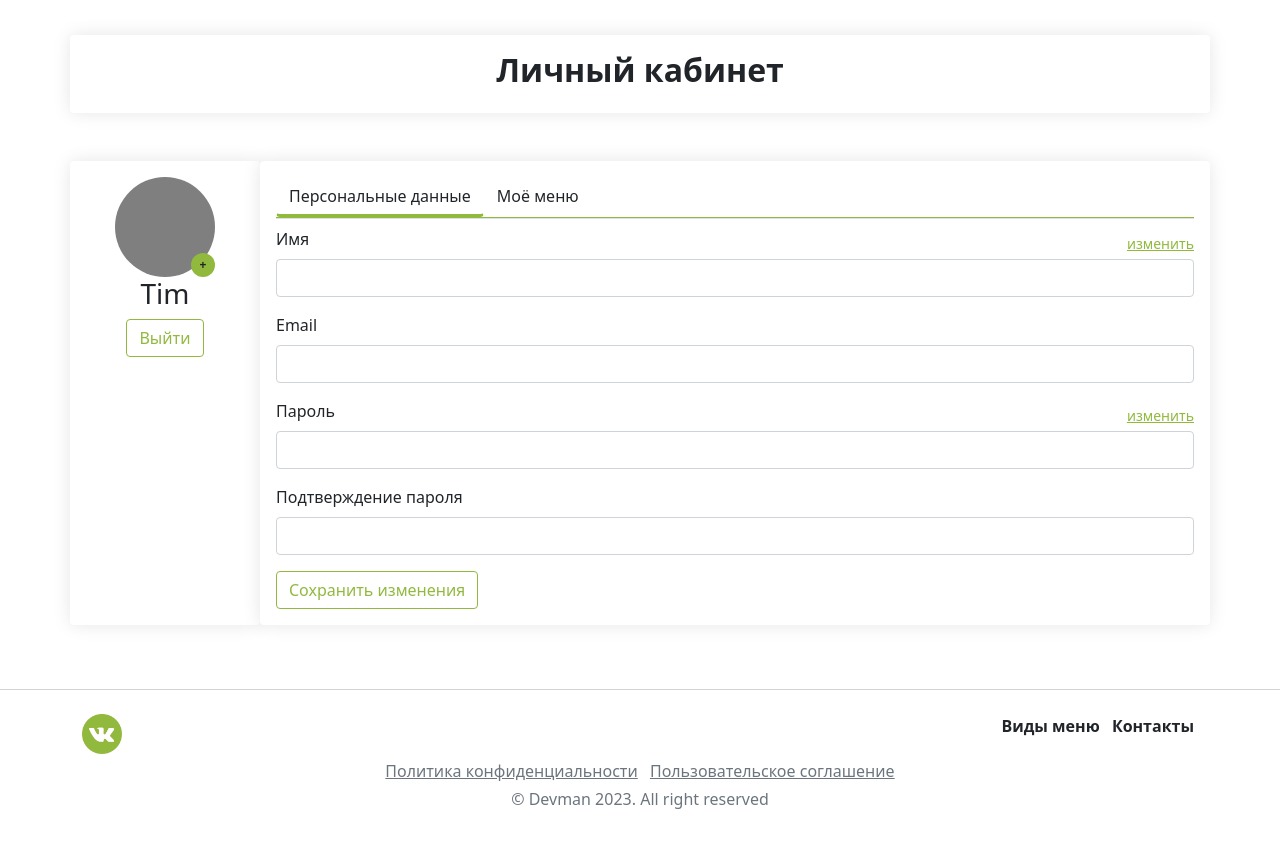
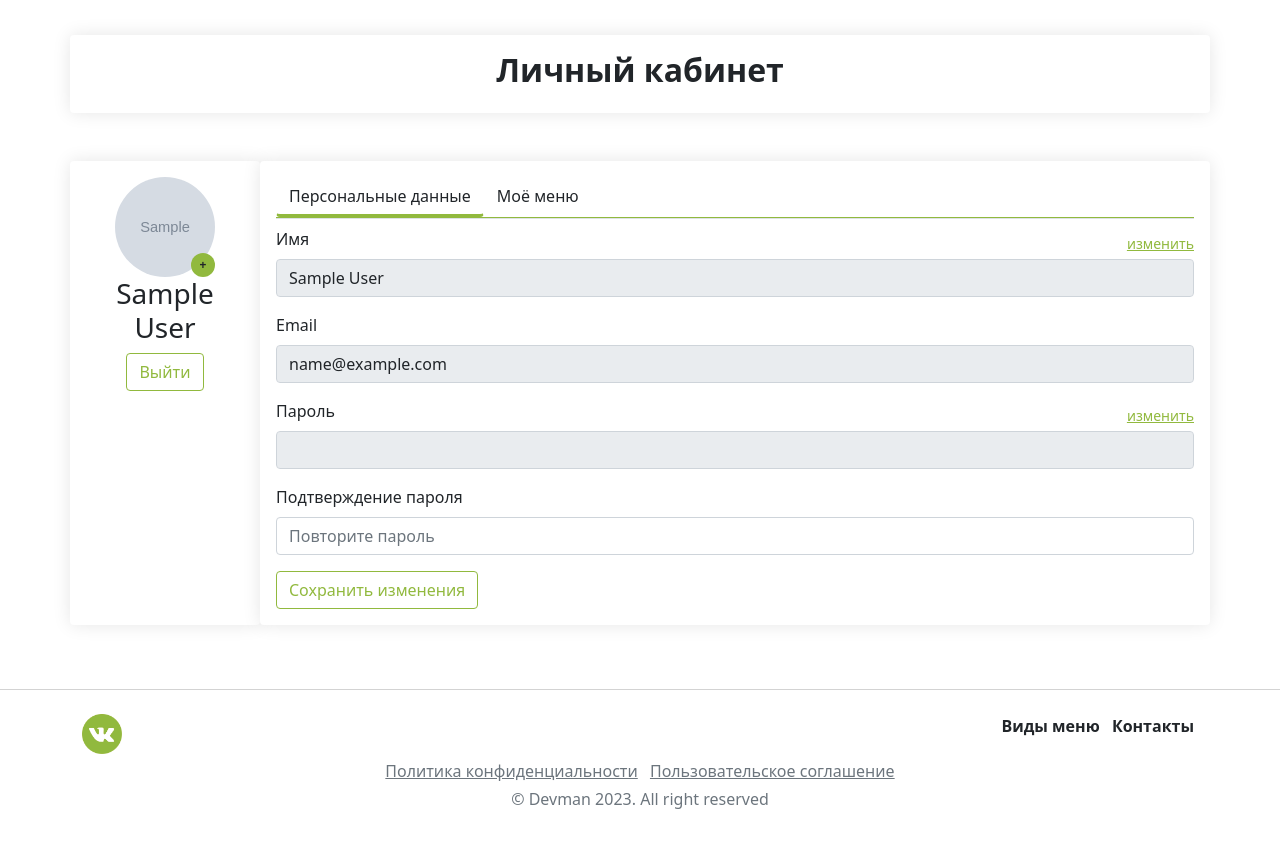
Before and after one commit to leksuss/food_plan, a Django app: page /lk/ in a window 1280 px wide. Shown: the part 82-923 px from the top of the page. Run offline with Django 4.2, Linux system fonts and the light colour scheme; a user stored in the database is signed in; tables that the repository leaves empty hold one stand-in row (values such as "Sample post"); grey boxes marked "Sample" are stand-in pictures; parts of the project's set-up code (start-up, migrations or seed data) failed here and were passed over.

Commit message:
Profile show current user data

```diff
--- a/baseapp/forms.py
+++ b/baseapp/forms.py
@@ -77,6 +77,63 @@ class CustomUserCreationForm(UserCreationForm):
         fields = ('email', 'password1', 'password2')
 
 
+class PersonalInfoProfileForm(forms.ModelForm):
+
+    name = forms.CharField(
+        max_length=100,
+        widget=forms.TextInput(
+            attrs={
+                'readonly': True,
+                'class': 'form-control',
+            }
+        )
+    )
+
+    email = forms.EmailField(
+        widget=forms.EmailInput(
+            attrs={
+                'readonly': True,
+                'class': 'form-control',
+            }
+        )
+    )
+
+    password1 = forms.CharField(
+        required=True,
+        max_length=50,
+        widget=forms.PasswordInput(
+            attrs={
+                'readonly': True,
+                'class': 'form-control',
+                'placeholder': '',
+            }
+        )
+    )
+
+    password2 = forms.CharField(
+        required=True,
+        max_length=50,
+        widget=forms.PasswordInput(
+            attrs={
+                'class': 'form-control',
+                'placeholder': 'Повторите пароль',
+            }
+        )
+    )
+
+    avatar = forms.ImageField(
+        widget=forms.FileInput(
+            attrs={
+                'class': 'link-dark text-decoration-none align-middle',
+            }
+        )
+    )
+
+    class Meta:
+        model = get_user_model()
+        fields = ('name', 'email', 'password1', 'password2', 'avatar')
+
+
 class OrderForm(forms.Form):
     promocode = forms.CharField(
         required=False,
--- a/baseapp/views.py
+++ b/baseapp/views.py
@@ -9,8 +9,8 @@ from django.http import Http404
 
 from yookassa import Configuration, Payment
 
-from .forms import CustomUserCreationForm, CustomAuthentication, OrderForm
-from .models import Dish, Subscription, MealType
+from .forms import CustomUserCreationForm, CustomAuthentication, OrderForm, PersonalInfoProfileForm
+from .models import Dish, Subscription, MealType, CustomUser
 from foodplan.settings import BASE_PRICE, BULK_DISCOUNT, SITE_URL, YKASSA_SHOP_ID, YKASSA_SECRET_KEY
 
 
@@ -106,7 +106,17 @@ def payment_result(request):
 
 @login_required(login_url='auth')
 def lk(request):
-    return render(request, 'lk.html')
+
+    # PersonalInfoProfileForm
+    if request.method == 'POST':
+        pass
+    user = get_object_or_404(CustomUser, id=request.user.id)
+    form = PersonalInfoProfileForm(instance=request.user)
+    context = {
+        'user': user,
+        'form': form,
+    }
+    return render(request, 'lk.html', context=context)
 
 
 def dish(request, dish_id=None):
--- a/templates/lk.html
+++ b/templates/lk.html
@@ -19,11 +19,12 @@
 
                     <div class="card col-12 col-md-2 p-3 mb-3 d-flex flex-column align-items-center foodplan__shadow">
                         <div class="position-relative">
-                            <img src="{% static 'img/test_avatar.png' %}" alt="" width="100" height="100" class="rounded-pill">
+
+                            <img src="{{ user.avatar.url }}" alt="" width="100" height="100" class="rounded-pill">
                             <span class="badge rounded-circle position-absolute bottom-0 end-0 foodplan__bg_green avatar__plus"><a href="#"
-                                    class="link-dark text-decoration-none align-middle">+</a></span>
+                                    class="link-dark text-decoration-none align-middle">+</a> </span>
                         </div>
-                        <h3 class="card-title text-center">Tim</h3>
+                        <h3 class="card-title text-center">{{ user.name }}</h3>
                         <div class="d-block">
                             <button class="btn btn-outline-success shadow-none foodplan_green foodplan__border_green">Выйти</button>
                         </div>
@@ -41,30 +42,31 @@
                         </ul>
                         <div class="tab-content mt-2">
                             <div class="tab-pane fade show active" id="data">
-                                <form action="">
+                                <form method="POST" action="#">
+                                    {% csrf_token %}
                                     <div class="mb-3">
                                         <div class="d-flex align-items-center justify-content-between">
                                             <label for="exampleInputEmail1" class="form-label">Имя</label>
                                             <small><a href="#" class="link-dark foodplan_green">изменить</a></small>
                                         </div>
-
-                                        <input type="text" class="form-control" id="name">
+                                        {{ form.name }}
                                     </div>
                                     <div class="mb-3">
                                         <label for="exampleInputEmail1" class="form-label">Email</label>
-                                        <input type="email" class="form-control" id="email" aria-describedby="emailHelp">
+                                        {{ form.email }}
                                     </div>
                                     <div class="mb-3">
                                         <div class="d-flex align-items-center justify-content-between">
                                             <label for="exampleInputPassword1" class="form-label">Пароль</label>
                                             <small><a href="#" class="link-dark foodplan_green">изменить</a></small>
                                         </div>
-
-                                        <input type="password" class="form-control" id="password">
+                                        {{ form.password1 }}
+<!--                                        <input type="password" class="form-control" id="password">-->
                                     </div>
                                     <div class="mb-3">
                                         <label for="exampleInputPassword1" class="form-label">Подтверждение пароля</label>
-                                        <input type="password" class="form-control" id="PasswordConfirm">
+                                        {{ form.password2 }}
+<!--                                        <input type="password" class="form-control" id="PasswordConfirm">-->
                                     </div>
                                     <div class="d-block">
                                         <button type="submit" class="btn shadow-none btn-outline-success foodplan_green foodplan__border_green">Сохранить
```
